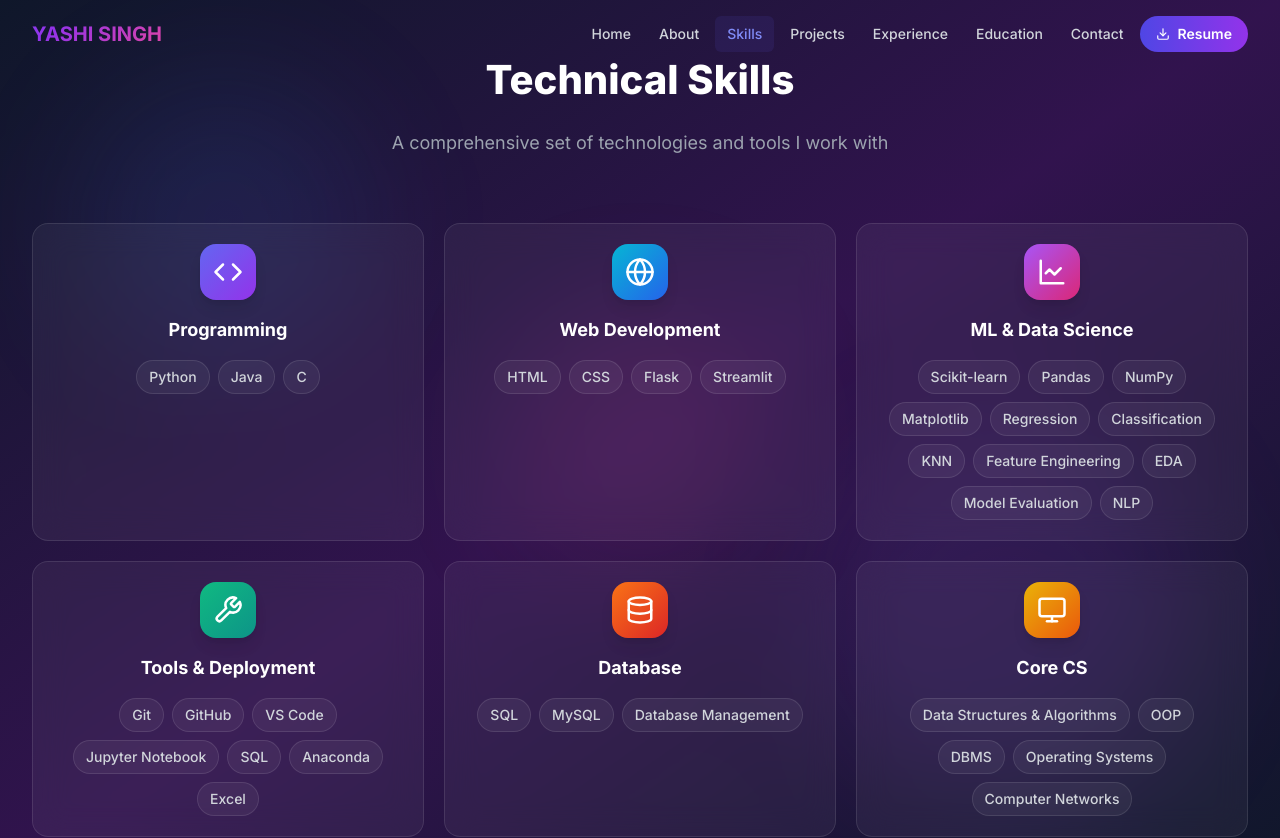
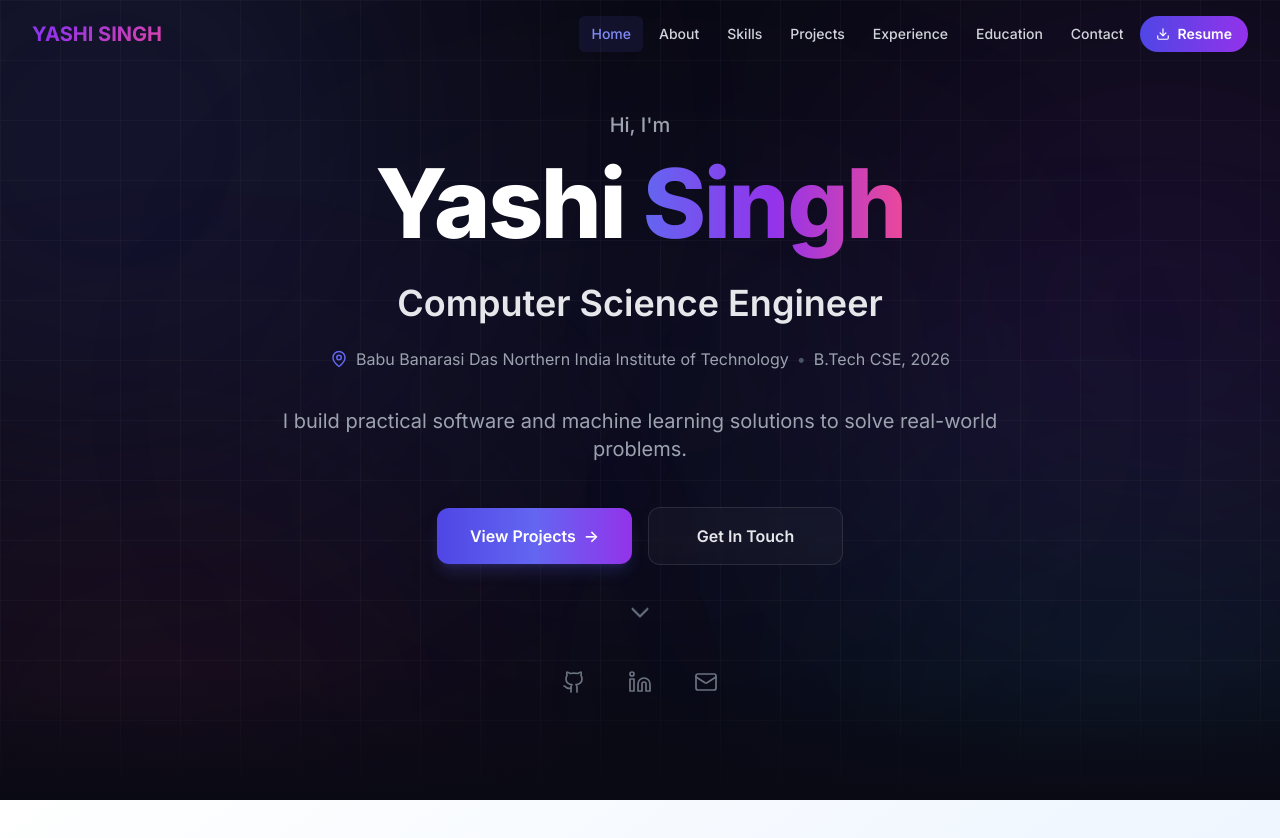
Before and after one commit to yashi1026/Portfolio, a Next.js app: page / in a window 1280 px wide. Shown: the top 838 px of the page. Built offline with nearby package versions, Linux system fonts and the light colour scheme.

Commit message:
Replace SkillsSection with HeroSection component

```diff
--- a/src/components/portfolio/HeroSection.tsx
+++ b/src/components/portfolio/HeroSection.tsx
@@ -1,19 +1,384 @@
 'use client';
 
-interface SkillGroup {
-  title: string;
-  icon: React.ReactNode;
-  color: string;
-  gradient: string;
-  skills: string[];
+import { useEffect, useState } from 'react';
+
+export default function HeroSection() {
+  const [visible, setVisible] = useState(false);
+
+  useEffect(() => {
+    setVisible(true);
+  }, []);
+
+  const scrollToSection = (id: string) => {
+    const element = document.querySelector(id);
+
+    if (element) {
+      element.scrollIntoView({
+        behavior: 'smooth',
+        block: 'start',
+      });
     }
+  };
 
-const SKILL_GROUPS: SkillGroup[] = [
-  {
-    title: 'Programming',
-    color: '#6366f1',
-    gradient: 'from-indigo-500 to-purple-600',
-    icon: (
+  return (
+    <section
+      id="home"
+      className="relative min-h-screen overflow-hidden bg-[#0a0a14] text-white"
+    >
+      {/* =====================================================
+          BACKGROUND
+      ====================================================== */}
+
+      {/* Main background */}
+      <div className="absolute inset-0 bg-[#0a0a14]" />
+
+      {/* Indigo glow - top left */}
+      <div
+        className="
+          absolute
+          -left-48
+          -top-40
+          h-[600px]
+          w-[600px]
+          rounded-full
+          bg-[#6366f1]/15
+          blur-[150px]
+        "
+      />
+
+      {/* Purple glow - top right */}
+      <div
+        className="
+          absolute
+          -right-40
+          top-10
+          h-[550px]
+          w-[550px]
+          rounded-full
+          bg-[#9333ea]/15
+          blur-[150px]
+        "
+      />
+
+      {/* Pink glow - bottom left */}
+      <div
+        className="
+          absolute
+          -bottom-48
+          -left-20
+          h-[500px]
+          w-[500px]
+          rounded-full
+          bg-[#ec4899]/10
+          blur-[150px]
+        "
+      />
+
+      {/* Cyan glow - bottom right */}
+      <div
+        className="
+          absolute
+          -bottom-40
+          -right-20
+          h-[500px]
+          w-[500px]
+          rounded-full
+          bg-[#06b6d4]/10
+          blur-[150px]
+        "
+      />
+
+      {/* Center glow */}
+      <div
+        className="
+          absolute
+          left-1/2
+          top-1/2
+          h-[450px]
+          w-[700px]
+          -translate-x-1/2
+          -translate-y-1/2
+          rounded-full
+          bg-[#6366f1]/5
+          blur-[130px]
+        "
+      />
+
+      {/* =====================================================
+          SUBTLE GRID
+      ====================================================== */}
+
+      <div
+        className="
+          pointer-events-none
+          absolute
+          inset-0
+          opacity-[0.035]
+          [background-image:linear-gradient(rgba(255,255,255,.8)_1px,transparent_1px),linear-gradient(90deg,rgba(255,255,255,.8)_1px,transparent_1px)]
+          [background-size:60px_60px]
+        "
+      />
+
+      {/* =====================================================
+          HERO CONTENT
+      ====================================================== */}
+
+      <div
+        className={`
+          relative
+          z-10
+          flex
+          min-h-screen
+          items-center
+          justify-center
+          px-5
+          pb-20
+          pt-24
+          text-center
+          transition-all
+          duration-1000
+          ${
+            visible
+              ? 'translate-y-0 opacity-100'
+              : 'translate-y-8 opacity-0'
+          }
+        `}
+      >
+        <div className="mx-auto flex w-full max-w-5xl flex-col items-center">
+
+          {/* =================================================
+              HELLO
+          ================================================== */}
+
+          <p
+            className="
+              mb-4
+              text-lg
+              font-medium
+              text-gray-400
+              sm:text-xl
+            "
+          >
+            Hi, I&apos;m
+          </p>
+
+          {/* =================================================
+              NAME
+          ================================================== */}
+
+          <h1
+            className="
+              text-6xl
+              font-extrabold
+              leading-none
+              tracking-tight
+              sm:text-7xl
+              md:text-8xl
+              lg:text-[96px]
+            "
+          >
+            <span className="text-white">
+              Yashi
+            </span>{' '}
+
+            <span
+              className="
+                bg-gradient-to-r
+                from-[#6366f1]
+                via-[#9333ea]
+                to-[#ec4899]
+                bg-clip-text
+                text-transparent
+              "
+            >
+              Singh
+            </span>
+          </h1>
+
+          {/* =================================================
+              ROLE
+          ================================================== */}
+
+          <h2
+            className="
+              mt-8
+              text-2xl
+              font-semibold
+              text-gray-200
+              sm:text-3xl
+              md:text-4xl
+            "
+          >
+            Computer Science Engineer
+          </h2>
+
+          {/* =================================================
+              EDUCATION
+          ================================================== */}
+
+          <div
+            className="
+              mt-6
+              flex
+              flex-wrap
+              items-center
+              justify-center
+              gap-2
+              text-sm
+              text-gray-400
+              sm:text-base
+            "
+          >
+            {/* Location icon */}
+
+            <svg
+              xmlns="http://www.w3.org/2000/svg"
+              width="18"
+              height="18"
+              viewBox="0 0 24 24"
+              fill="none"
+              stroke="currentColor"
+              strokeWidth="2"
+              strokeLinecap="round"
+              strokeLinejoin="round"
+              className="text-[#6366f1]"
+            >
+              <path d="M20 10c0 6-8 12-8 12S4 16 4 10a8 8 0 1 1 16 0Z" />
+              <circle cx="12" cy="10" r="3" />
+            </svg>
+
+            <span>
+              Babu Banarasi Das Northern India Institute of Technology
+            </span>
+
+            <span className="hidden text-gray-600 sm:inline">
+              •
+            </span>
+
+            <span>
+              B.Tech CSE, 2026
+            </span>
+          </div>
+
+          {/* =================================================
+              DESCRIPTION
+          ================================================== */}
+
+          <p
+            className="
+              mt-9
+              max-w-3xl
+              text-base
+              leading-8
+              text-gray-400
+              sm:text-lg
+              md:text-xl
+            "
+          >
+            I build practical software and machine learning
+            solutions to solve real-world problems.
+          </p>
+
+          {/* =================================================
+              BUTTONS
+          ================================================== */}
+
+          <div
+            className="
+              mt-11
+              flex
+              flex-col
+              items-center
+              justify-center
+              gap-4
+              sm:flex-row
+            "
+          >
+            {/* View Projects */}
+
+            <button
+              onClick={() => scrollToSection('#projects')}
+              className="
+                group
+                min-w-[195px]
+                rounded-xl
+                bg-gradient-to-r
+                from-[#4f46e5]
+                via-[#6366f1]
+                to-[#9333ea]
+                px-8
+                py-4
+                text-base
+                font-semibold
+                text-white
+                shadow-lg
+                shadow-indigo-500/20
+                transition-all
+                duration-300
+                hover:-translate-y-1
+                hover:shadow-xl
+                hover:shadow-indigo-500/30
+                active:scale-95
+              "
+            >
+              View Projects
+
+              <span
+                className="
+                  ml-2
+                  inline-block
+                  transition-transform
+                  duration-300
+                  group-hover:translate-x-1
+                "
+              >
+                →
+              </span>
+            </button>
+
+            {/* Get In Touch */}
+
+            <button
+              onClick={() => scrollToSection('#contact')}
+              className="
+                min-w-[195px]
+                rounded-xl
+                border
+                border-white/10
+                bg-white/[0.03]
+                px-8
+                py-4
+                text-base
+                font-semibold
+                text-gray-200
+                backdrop-blur-sm
+                transition-all
+                duration-300
+                hover:-translate-y-1
+                hover:border-[#6366f1]/50
+                hover:bg-[#6366f1]/10
+                active:scale-95
+              "
+            >
+              Get In Touch
+            </button>
+          </div>
+
+          {/* =================================================
+              SCROLL ARROW
+          ================================================== */}
+
+          <button
+            onClick={() => scrollToSection('#about')}
+            aria-label="Scroll to About section"
+            className="
+              mt-10
+              text-gray-500
+              transition-all
+              duration-300
+              hover:text-[#6366f1]
+            "
+          >
             <svg
               xmlns="http://www.w3.org/2000/svg"
               width="30"
@@ -21,270 +386,146 @@ const SKILL_GROUPS: SkillGroup[] = [
               viewBox="0 0 24 24"
               fill="none"
               stroke="currentColor"
-        strokeWidth="2"
+              strokeWidth="1.7"
+              strokeLinecap="round"
+              strokeLinejoin="round"
+              className="animate-bounce"
+            >
+              <path d="m6 9 6 6 6-6" />
+            </svg>
+          </button>
+
+          {/* =================================================
+              SOCIAL ICONS
+          ================================================== */}
+
+          <div className="mt-6 flex items-center gap-5">
+
+            {/* GitHub */}
+
+            <a
+              href="https://github.com/yashi1026"
+              target="_blank"
+              rel="noopener noreferrer"
+              aria-label="GitHub"
+              className="
+                rounded-lg
+                border
+                border-transparent
+                p-2.5
+                text-gray-500
+                transition-all
+                duration-300
+                hover:border-white/10
+                hover:bg-white/[0.04]
+                hover:text-white
+              "
+            >
+              <svg
+                width="24"
+                height="24"
+                viewBox="0 0 24 24"
+                fill="none"
+                stroke="currentColor"
+                strokeWidth="1.7"
                 strokeLinecap="round"
                 strokeLinejoin="round"
               >
-        <path d="m16 18 6-6-6-6" />
-        <path d="m8 6-6 6 6 6" />
+                <path d="M15 22v-4a4.8 4.8 0 0 0-1-3.5c3 0 6-2 6-5.5.08-1.25-.27-2.48-1-3.5.28-1.15.28-2.35 0-3.5 0 0-1 0-3 1.5-2.64-.5-5.36-.5-8 0C6 2 5 2 5 2c-.3 1.15-.3 2.35 0 3.5A5.4 5.4 0 0 0 4 9c0 3.5 3 5.5 6 5.5-.39.49-.68 1.05-.85 1.65-.17.6-.22 1.23-.15 1.85v4" />
+                <path d="M9 18c-4.51 2-5-2-7-2" />
               </svg>
-    ),
-    skills: ['Python', 'Java', 'C'],
-  },
+            </a>
 
-  {
-    title: 'Web Development',
-    color: '#06b6d4',
-    gradient: 'from-cyan-500 to-blue-600',
-    icon: (
+            {/* LinkedIn */}
+
+            <a
+              href="https://linkedin.com"
+              target="_blank"
+              rel="noopener noreferrer"
+              aria-label="LinkedIn"
+              className="
+                rounded-lg
+                border
+                border-transparent
+                p-2.5
+                text-gray-500
+                transition-all
+                duration-300
+                hover:border-white/10
+                hover:bg-white/[0.04]
+                hover:text-[#6366f1]
+              "
+            >
               <svg
-        xmlns="http://www.w3.org/2000/svg"
-        width="30"
-        height="30"
+                width="24"
+                height="24"
                 viewBox="0 0 24 24"
                 fill="none"
                 stroke="currentColor"
-        strokeWidth="2"
+                strokeWidth="1.7"
                 strokeLinecap="round"
                 strokeLinejoin="round"
               >
-        <circle cx="12" cy="12" r="10" />
-        <path d="M12 2a14.5 14.5 0 0 0 0 20 14.5 14.5 0 0 0 0-20" />
-        <path d="M2 12h20" />
+                <path d="M16 8a6 6 0 0 1 6 6v7h-4v-7a2 2 0 0 0-2-2 2 2 0 0 0-2 2v7h-4v-7a6 6 0 0 1 6-6z" />
+                <rect width="4" height="12" x="2" y="9" />
+                <circle cx="4" cy="4" r="2" />
               </svg>
-    ),
-    skills: ['HTML', 'CSS', 'Flask', 'Streamlit'],
-  },
+            </a>
 
-  {
-    title: 'ML & Data Science',
-    color: '#9333ea',
-    gradient: 'from-purple-500 to-pink-600',
-    icon: (
+            {/* Email */}
+
+            <a
+              href="mailto:yashisingh@email.com"
+              aria-label="Email"
+              className="
+                rounded-lg
+                border
+                border-transparent
+                p-2.5
+                text-gray-500
+                transition-all
+                duration-300
+                hover:border-white/10
+                hover:bg-white/[0.04]
+                hover:text-[#ec4899]
+              "
+            >
               <svg
-        xmlns="http://www.w3.org/2000/svg"
-        width="30"
-        height="30"
+                width="24"
+                height="24"
                 viewBox="0 0 24 24"
                 fill="none"
                 stroke="currentColor"
-        strokeWidth="2"
+                strokeWidth="1.7"
                 strokeLinecap="round"
                 strokeLinejoin="round"
               >
-        <path d="M3 3v18h18" />
-        <path d="m19 9-5 5-4-4-3 3" />
+                <path d="m22 7-8.991 5.727a2 2 0 0 1-2.009 0L2 7" />
+                <rect x="2" y="4" width="20" height="16" rx="2" />
               </svg>
-    ),
-    skills: [
-      'Scikit-learn',
-      'Pandas',
-      'NumPy',
-      'Matplotlib',
-      'Regression',
-      'Classification',
-      'KNN',
-      'Feature Engineering',
-      'EDA',
-      'Model Evaluation',
-      'NLP',
-    ],
-  },
+            </a>
 
-  {
-    title: 'Tools & Deployment',
-    color: '#10b981',
-    gradient: 'from-emerald-500 to-teal-600',
-    icon: (
-      <svg
-        xmlns="http://www.w3.org/2000/svg"
-        width="30"
-        height="30"
-        viewBox="0 0 24 24"
-        fill="none"
-        stroke="currentColor"
-        strokeWidth="2"
-        strokeLinecap="round"
-        strokeLinejoin="round"
-      >
-        <path d="M14.7 6.3a1 1 0 0 0 0 1.4l1.6 1.6a1 1 0 0 0 1.4 0l3.77-3.77a6 6 0 0 1-7.94 7.94l-6.91 6.91a2.12 2.12 0 0 1-3-3l6.91-6.91a6 6 0 0 1 7.94-7.94l-3.76 3.76z" />
-      </svg>
-    ),
-    skills: [
-      'Git',
-      'GitHub',
-      'VS Code',
-      'Jupyter Notebook',
-      'SQL',
-      'Anaconda',
-      'Excel',
-    ],
-  },
-
-  {
-    title: 'Database',
-    color: '#f97316',
-    gradient: 'from-orange-500 to-red-600',
-    icon: (
-      <svg
-        xmlns="http://www.w3.org/2000/svg"
-        width="30"
-        height="30"
-        viewBox="0 0 24 24"
-        fill="none"
-        stroke="currentColor"
-        strokeWidth="2"
-        strokeLinecap="round"
-        strokeLinejoin="round"
-      >
-        <ellipse cx="12" cy="5" rx="9" ry="3" />
-        <path d="M3 5v14c0 1.66 4.03 3 9 3s9-1.34 9-3V5" />
-        <path d="M3 12c0 1.66 4.03 3 9 3s9-1.34 9-3" />
-      </svg>
-    ),
-    skills: ['SQL', 'MySQL', 'Database Management'],
-  },
-
-  {
-    title: 'Core CS',
-    color: '#eab308',
-    gradient: 'from-yellow-500 to-orange-600',
-    icon: (
-      <svg
-        xmlns="http://www.w3.org/2000/svg"
-        width="30"
-        height="30"
-        viewBox="0 0 24 24"
-        fill="none"
-        stroke="currentColor"
-        strokeWidth="2"
-        strokeLinecap="round"
-        strokeLinejoin="round"
-      >
-        <rect x="2" y="3" width="20" height="14" rx="2" />
-        <path d="M8 21h8" />
-        <path d="M12 17v4" />
-      </svg>
-    ),
-    skills: [
-      'Data Structures & Algorithms',
-      'OOP',
-      'DBMS',
-      'Operating Systems',
-      'Computer Networks',
-    ],
-  },
-];
-
-export default function SkillsSection() {
-  return (
-    <section
-      id="skills"
-      className="py-12 bg-gradient-to-br from-slate-900 via-purple-900/50 to-slate-900 relative overflow-hidden"
-    >
-      {/* STATIC BACKGROUND */}
-      <div className="absolute inset-0 pointer-events-none">
-        <div className="absolute top-20 left-20 w-72 h-72 bg-blue-500/10 rounded-full blur-3xl" />
-
-        <div className="absolute bottom-20 right-20 w-96 h-96 bg-purple-500/10 rounded-full blur-3xl" />
-
-        <div className="absolute top-1/2 left-1/2 -translate-x-1/2 -translate-y-1/2 w-64 h-64 bg-pink-500/10 rounded-full blur-3xl" />
+          </div>
+        </div>
       </div>
 
-      <div className="max-w-7xl mx-auto px-4 sm:px-6 lg:px-8 relative z-10">
-
-        {/* SECTION HEADER */}
-        <div className="section-header">
-
-          <h2 className="section-title text-white">
-            Technical Skills
-          </h2>
-
-          {/* Horizontal divider removed */}
-
-          <p className="section-subtitle text-gray-400">
-            A comprehensive set of technologies and tools I work with
-          </p>
-
-        </div>
-
-        {/* SKILL CARDS */}
-        <div className="grid md:grid-cols-2 lg:grid-cols-3 gap-5 mt-6">
-
-          {SKILL_GROUPS.map((group) => (
-            <div
-              key={group.title}
-              className="
-                relative
-                bg-white/5
-                backdrop-blur-lg
-                rounded-2xl
-                p-5
-                border
-                border-white/10
-              "
-            >
-
-              {/* STATIC ICON */}
-              <div className="flex justify-center mb-4">
+      {/* =====================================================
+          BOTTOM FADE
+      ====================================================== */}
 
       <div
-                  className={`
-                    w-14
-                    h-14
-                    bg-gradient-to-br
-                    ${group.gradient}
-                    rounded-2xl
-                    flex
-                    items-center
-                    justify-center
-                    text-white
-                    shadow-lg
-                  `}
-                >
-                  {group.icon}
-                </div>
-
-              </div>
-
-              {/* TITLE */}
-              <h3 className="text-lg font-bold text-white text-center mb-4">
-                {group.title}
-              </h3>
-
-              {/* SKILLS */}
-              <div className="flex flex-wrap gap-2 justify-center">
-
-                {group.skills.map((skill) => (
-                  <span
-                    key={skill}
         className="
-                      inline-flex
-                      items-center
-                      justify-center
-                      px-3
-                      py-1.5
-                      rounded-full
-                      text-sm
-                      font-medium
-                      text-gray-300
-                      bg-white/5
-                      border
-                      border-white/10
+          pointer-events-none
+          absolute
+          bottom-0
+          left-0
+          right-0
+          h-32
+          bg-gradient-to-t
+          from-[#0a0a14]
+          to-transparent
         "
-                  >
-                    {skill}
-                  </span>
-                ))}
-
-              </div>
-
-            </div>
-          ))}
-
-        </div>
-
-      </div>
+      />
     </section>
   );
 }
```
Lines whose indentation alone changed are shown as unchanged.
